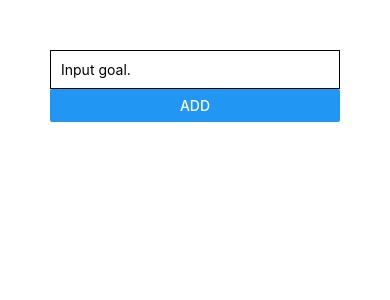
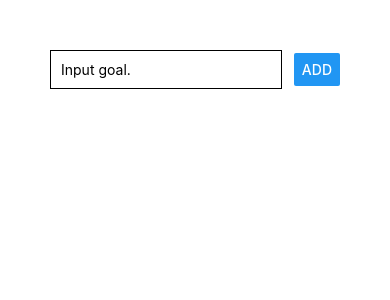
Before and after one commit to Johnsensei/rn-complete-guide, a React Native app: screen / in a window 390 px wide. Shown: the top 300 px of the page. Built offline with nearby package versions, Linux system fonts and the light colour scheme.

Commit message:
Flexbox and Layouts Intro

```diff
--- a/App.js
+++ b/App.js
@@ -4,10 +4,14 @@ import { StyleSheet, Text, View, TextInput, Button } from 'react-native';
 export default function App() {
   return (
     <View style={{padding: 50}}>
-      <View>
+      <View style={{
+        flexDirection: 'row',
+        justifyContent: 'space-between',
+        alignItems: 'center',
+        }}>
         <TextInput
           placeholder='Input goal.'
-          style={{borderColor: 'black', borderWidth: 1, padding: 10}}
+          style={{width: '80%', borderColor: 'black', borderWidth: 1, padding: 10}}
         />
         <Button
           title="ADD"
```
